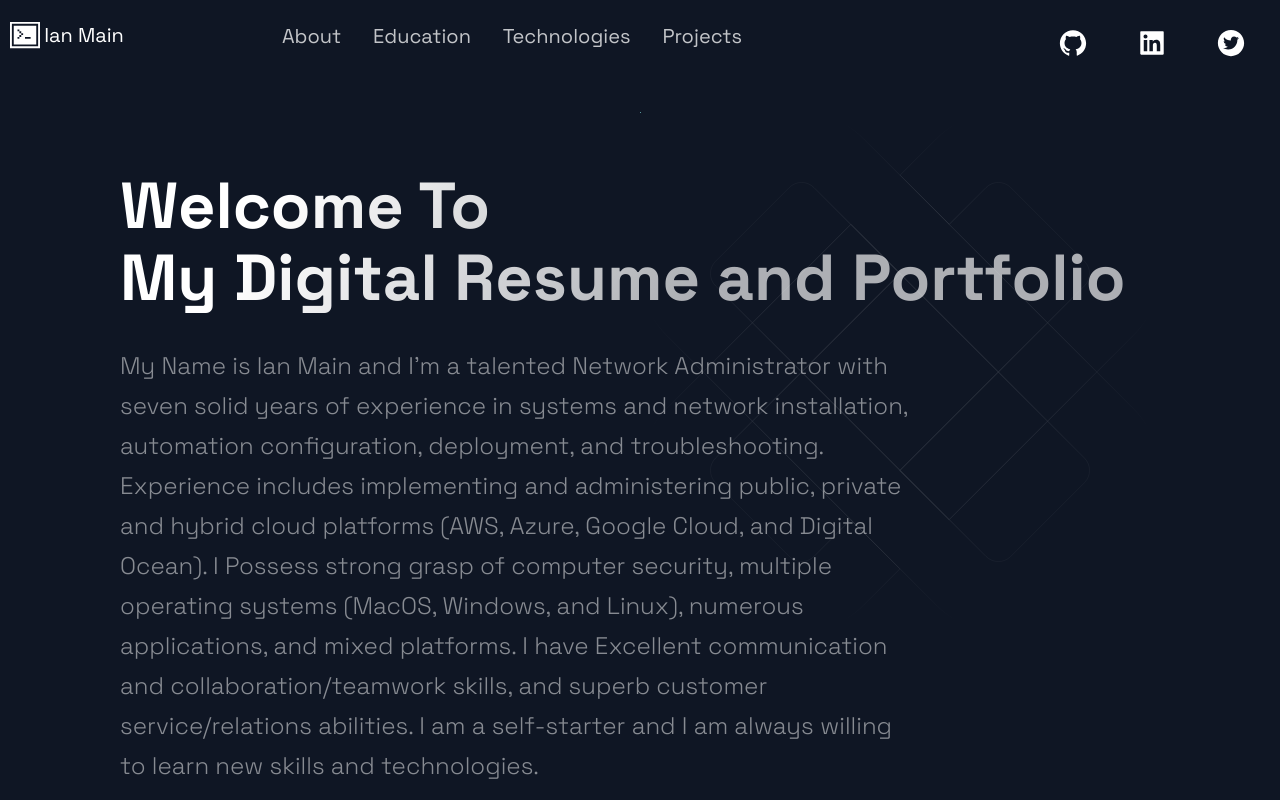
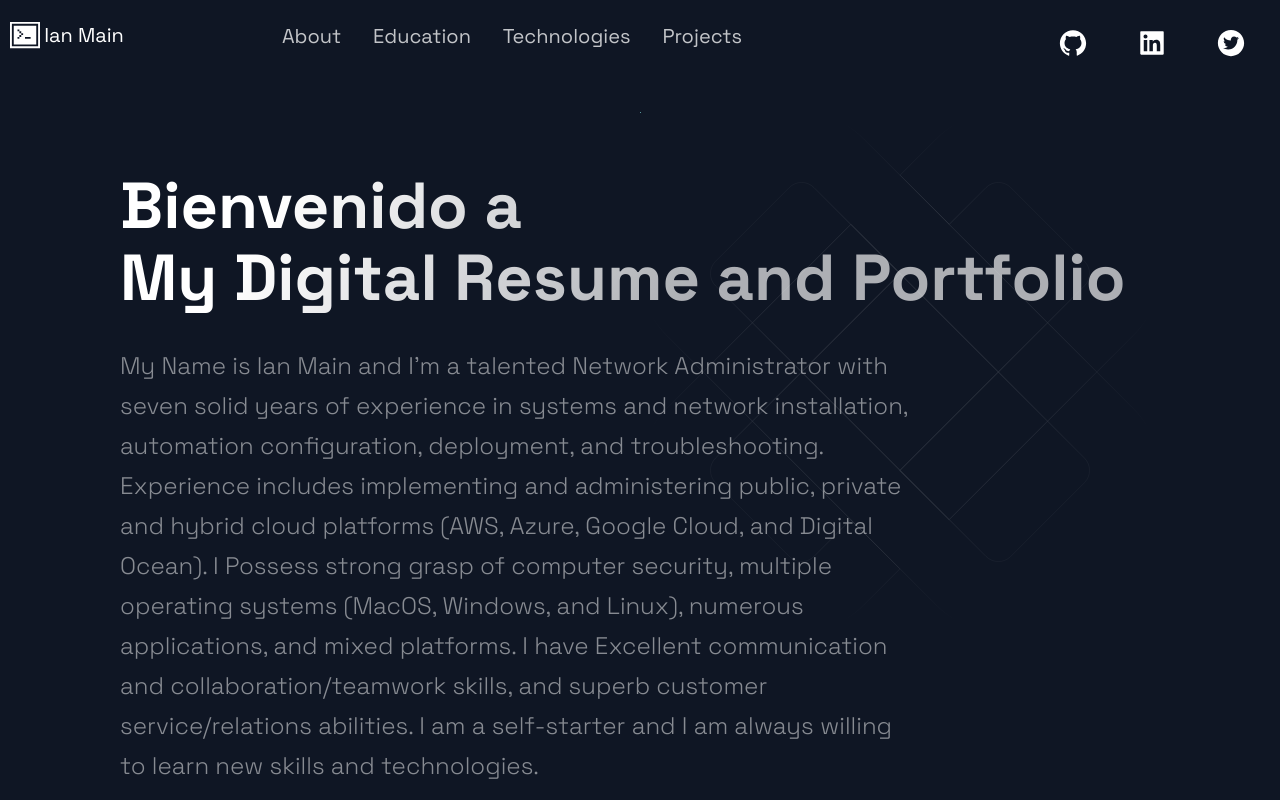
Before and after one commit to Immain/immain-PortfolioWebsite, a Next.js app: page / in a window 1280 px wide. Shown: the top 800 px of the page. Built offline with nearby package versions, Linux system fonts and the light colour scheme.

Commit message:
Update Hero.js

```diff
--- a/src/components/Hero/Hero.js
+++ b/src/components/Hero/Hero.js
@@ -2,12 +2,13 @@ import React from 'react';
 import { Section, SectionText, SectionTitle } from '../../styles/GlobalComponents';
 import Button from '../../styles/GlobalComponents/Button';
 import { LeftSection } from './HeroStyles';
+import Typed from 'react-typed';
 
 const Hero = ( ) => (
   <Section row nopadding>
     <LeftSection>
       <SectionTitle main center>
-        Welcome To <br />
+        <Typed strings={['Welcome To', 'Bienvenido a', 'Ласкаво просимо до', 'में स्वागत', '歡迎來到', 'Тавтай морил', 'أهلا في', 'Dobrodošli u']} typeSpeed={120} backSpeed={130} loop/> <br />
         My Digital Resume and Portfolio
       </SectionTitle>
       <SectionText>
```
